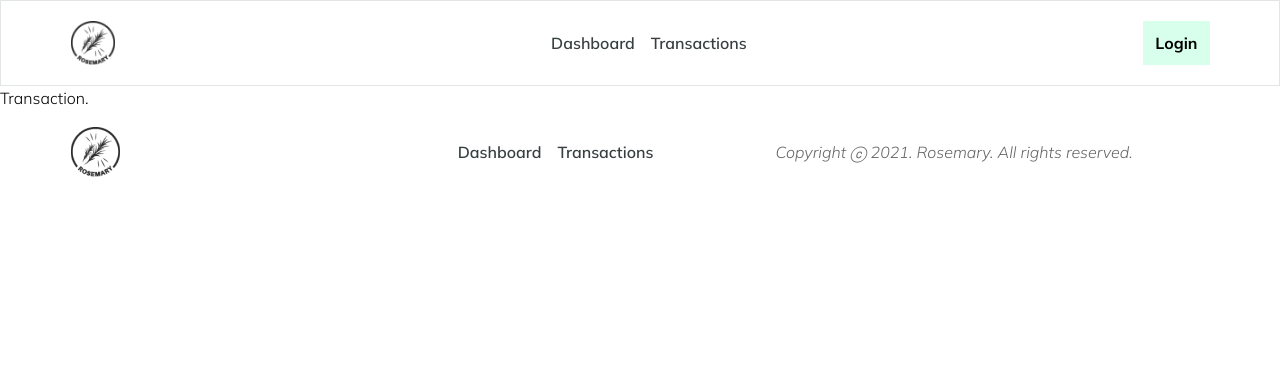
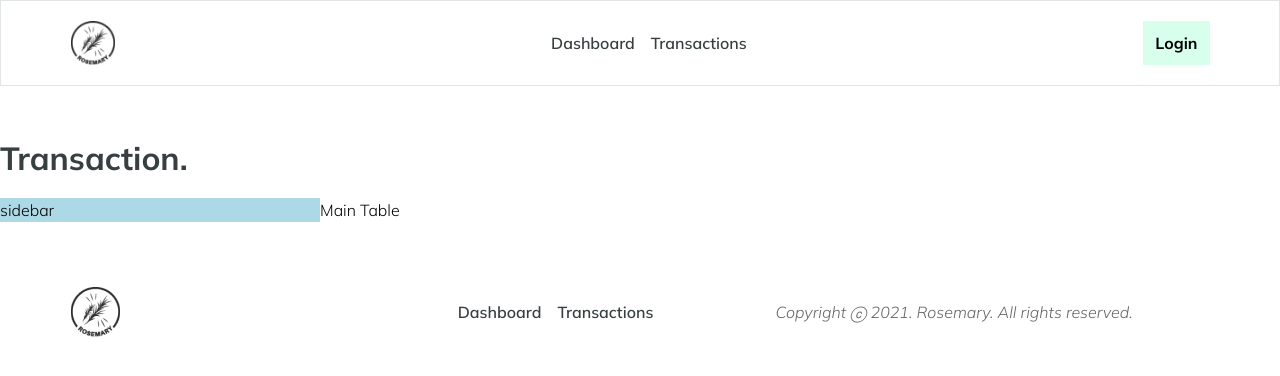
Before and after one commit to markanator/rosemary-personal-finance, a React (Create React App) app: page /transactions in a window 1280 px wide. Shown: the top 376 px of the page. Built offline with nearby package versions, Linux system fonts and the light colour scheme.

Commit message:
basic component setup

```diff
--- a/package.json
+++ b/package.json
@@ -24,7 +24,7 @@
     "build": "react-scripts build",
     "test": "react-scripts test",
     "lint": "prettier --check .",
-    "format": "prettier --write \"**/*.+(js|jsx|css)\""
+    "format": "prettier --write \"**/*.+(js|jsx|css|scss)\""
   },
   "husky": {
     "hooks": {
--- /dev/null
+++ b/src/components/features/transactionsPage/MainTable/FullTable.js
@@ -0,0 +1,5 @@
+import React from 'react';
+
+export default function FullTable() {
+  return <div>Main Table</div>;
+}
--- /dev/null
+++ b/src/components/features/transactionsPage/MainTable/index.js
@@ -0,0 +1 @@
+export { default } from './FullTable';
--- a/src/pages/transaction.js
+++ b/src/pages/transaction.js
@@ -1,10 +1,19 @@
 import React from 'react';
 import Layout from '../components/common/layout/layout';
+import FullTable from '../components/features/transactionsPage/MainTable';
 
 export default function Transaction() {
   return (
     <Layout>
-        Transaction.
+      <main className="transaction__main">
+        <h1 className="--header">Transaction.</h1>
+        <div className="transaction__wrapper">
+          <aside className="transaction__sidebar">sidebar</aside>
+          <section className="transaction__table">
+            <FullTable />
+          </section>
+        </div>
+      </main>
     </Layout>
   );
 }
--- /dev/null
+++ b/src/styles/_transactionPage.scss
@@ -0,0 +1,25 @@
+.transaction__main {
+  display: flex;
+  flex-direction: column;
+  height: 100%;
+  padding-top: 3rem;
+  padding-bottom: 3rem;
+
+  .--header {
+    margin-bottom: 1rem;
+  }
+
+  .transaction__wrapper {
+    display: flex;
+    flex-direction: row;
+
+    .transaction__sidebar {
+      width: 25%;
+      background-color: lightblue;
+    }
+
+    .transaction__table {
+      width: 75%;
+    }
+  }
+}
--- a/src/styles/index.scss
+++ b/src/styles/index.scss
@@ -1,4 +1,5 @@
 @import './videoModal.scss';
+@import './transactionPage';
 
 .btn-primary {
   border-radius: 0px;
```
Also changed, not shown: src/components/features/transactionsPage/MainTable/tableColumns.js (added, +42 -0 lines), 1 other file (tests, documents, lock files or other folders).
